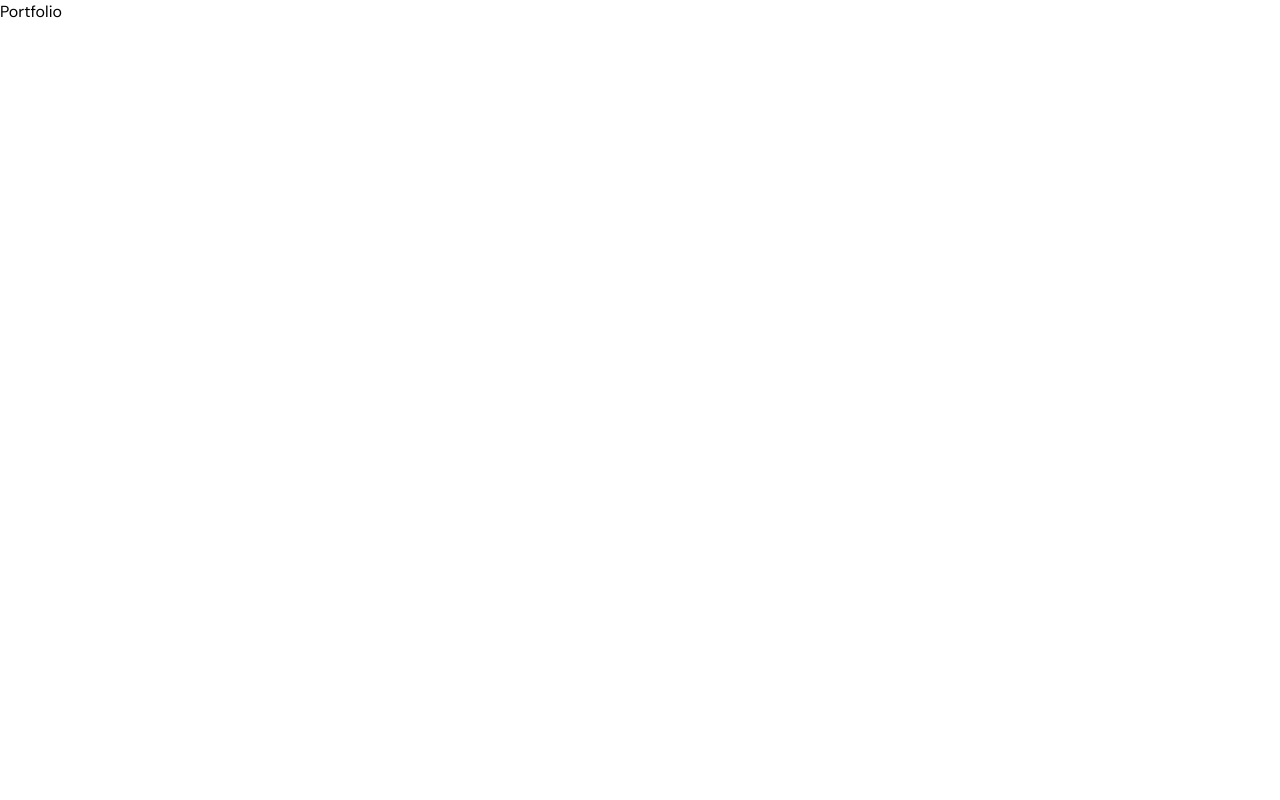
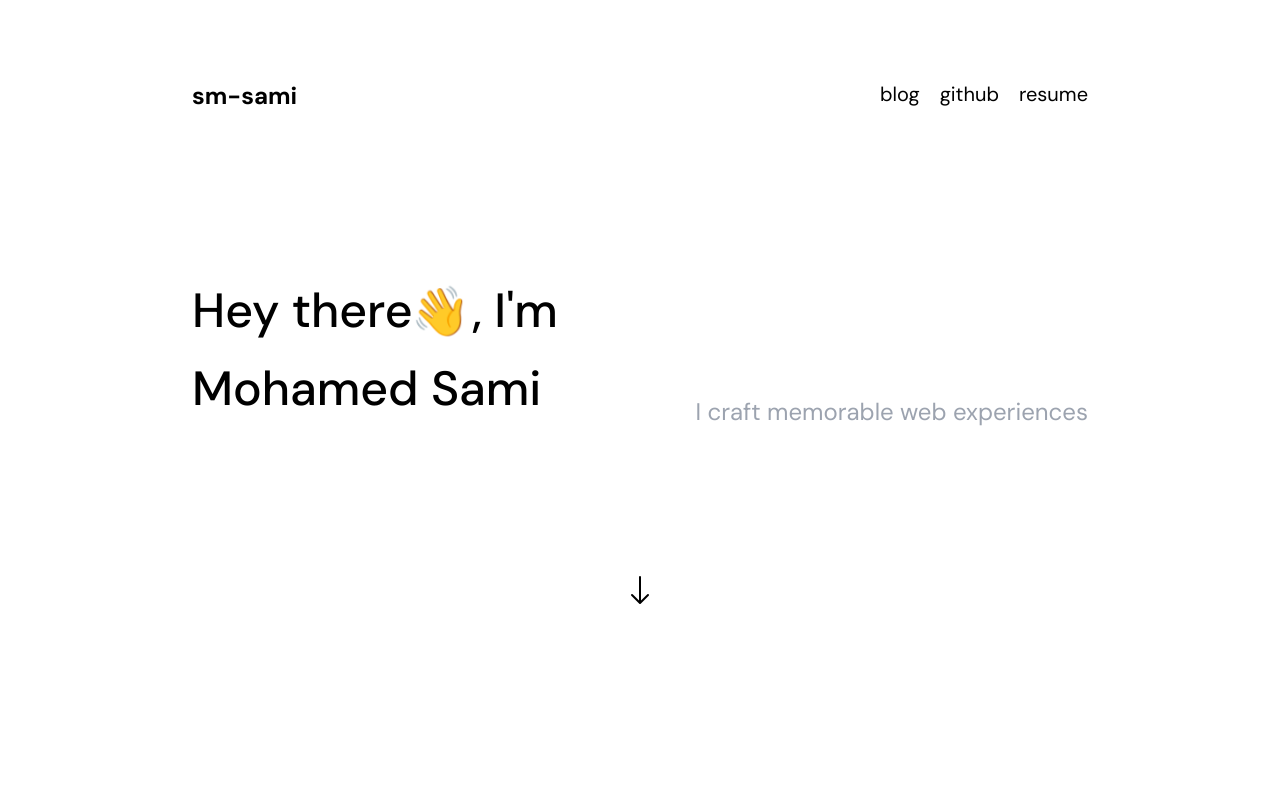
Before and after one commit to mhmdsami/mhmdsami, a Next.js app: page / in a window 1280 px wide. Shown: the top 800 px of the page. Built offline with nearby package versions, Linux system fonts and the light colour scheme.

Commit message:
add Landing to home

```diff
--- a/pages/index.tsx
+++ b/pages/index.tsx
@@ -1,9 +1,10 @@
 import type { NextPage } from 'next'
+import { Landing } from "../components";
 
 const Home: NextPage = () => {
   return (
-      <div>
-        Portfolio
+      <div className="flex flex-col">
+          <Landing />
       </div>
  )
 }
```
